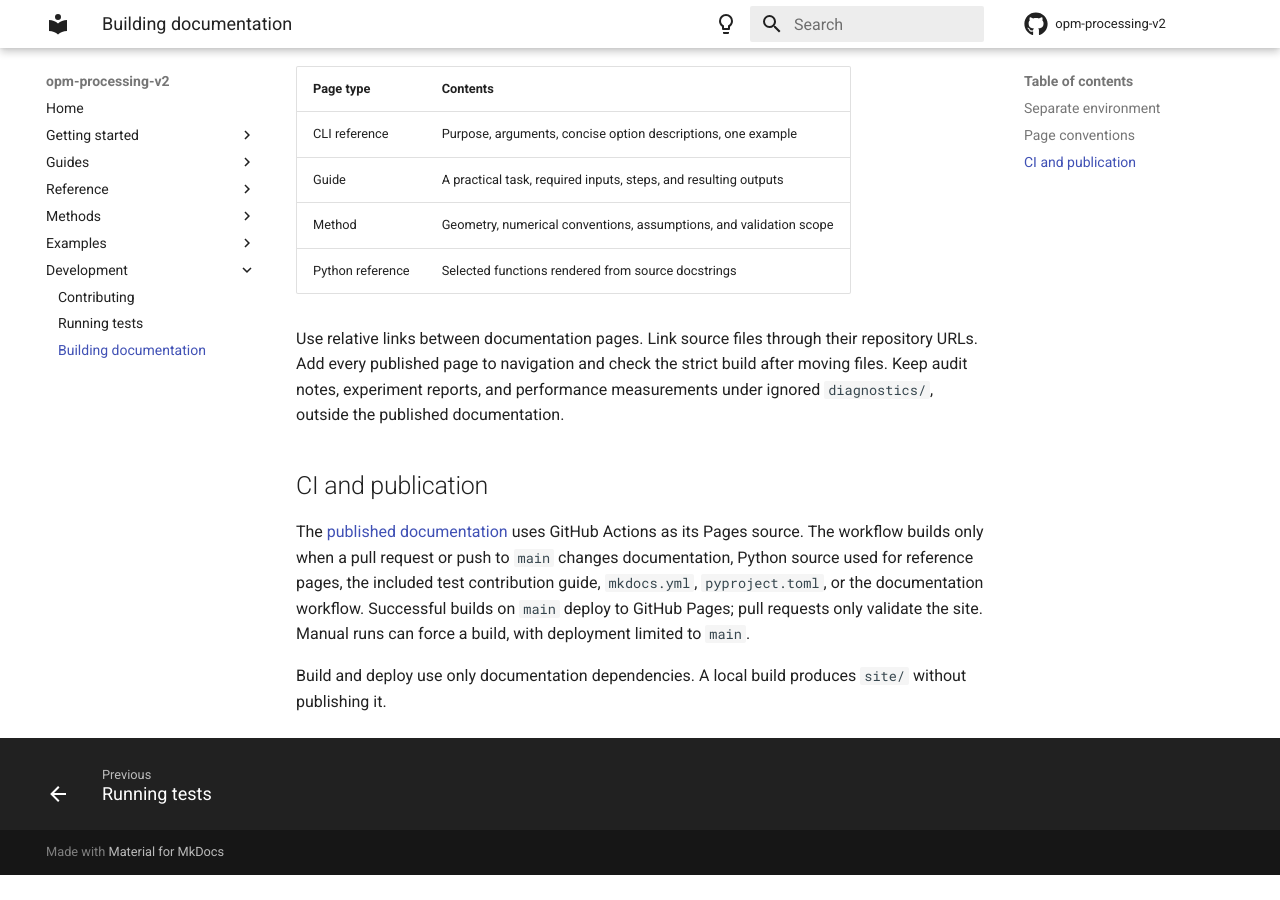
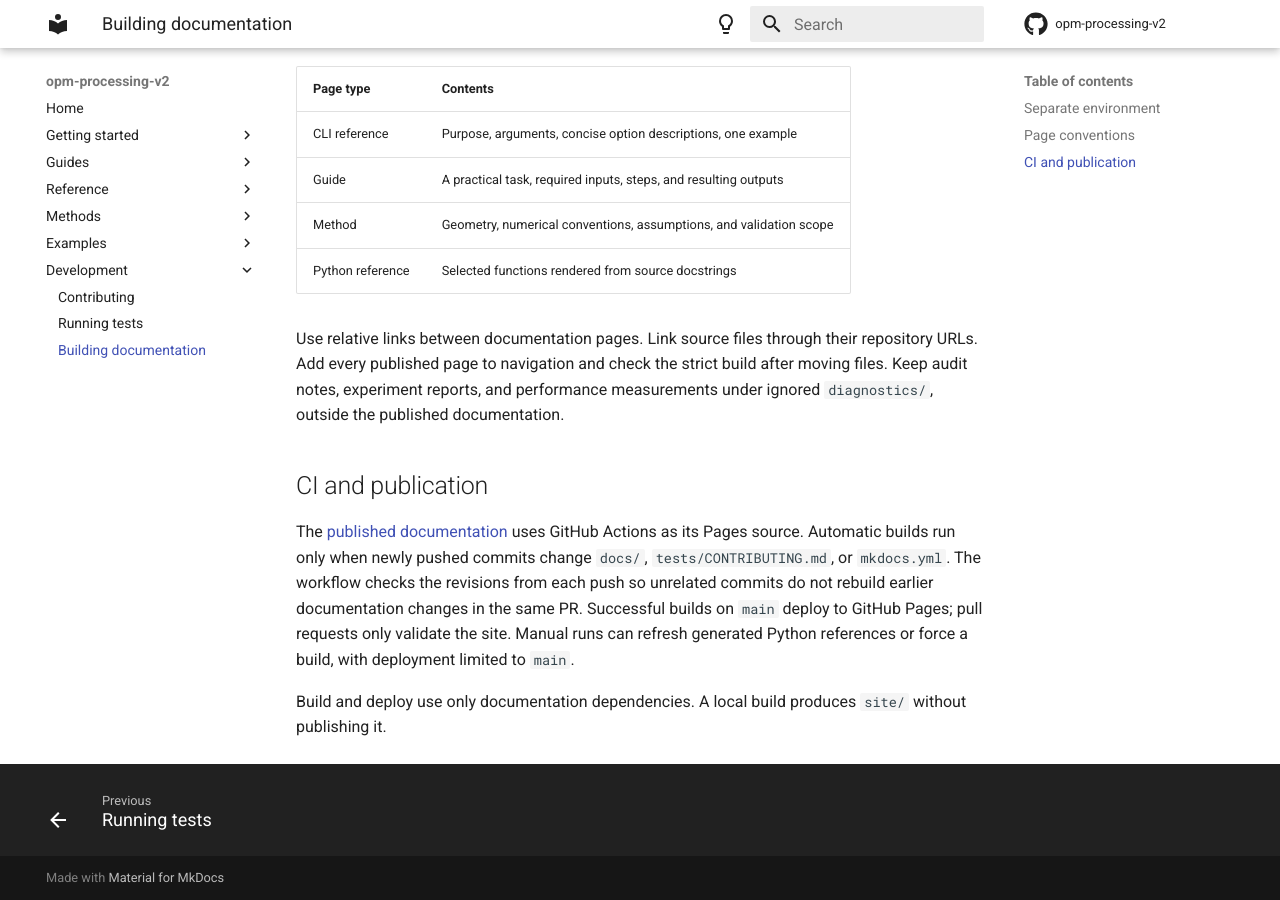
Before and after one commit to QI2lab/opm-processing-v2, an MkDocs documentation site: the page built from docs/development/documentation.md, in a window 1280 px wide and 900 px high, scrolled down 734 px. Built offline with MkDocs 1.6.1 and Material for MkDocs 9.7.7, drawn with Linux system fonts in a browser that asks for light colours; comment, search, counter and statistics services are not loaded; before the commit the page ends 1609 px from its top, so only the background shows below that.

Commit message:
fix: skip documentation builds when pushed content is unchanged

```diff
--- a/docs/development/documentation.md
+++ b/docs/development/documentation.md
@@ -44,12 +44,12 @@ measurements under ignored `diagnostics/`, outside the published documentation.
 ## CI and publication
 
 The [published documentation](https://qi2lab.github.io/opm-processing-v2/)
-uses GitHub Actions as its Pages source. The workflow builds only when a pull
-request or push to `main` changes documentation, Python source used for reference
-pages, the included test contribution guide, `mkdocs.yml`, `pyproject.toml`, or
-the documentation workflow. Successful builds on `main` deploy to GitHub Pages;
-pull requests only validate the site. Manual runs can force a build, with
-deployment limited to `main`.
+uses GitHub Actions as its Pages source. Automatic builds run only when newly
+pushed commits change `docs/`, `tests/CONTRIBUTING.md`, or `mkdocs.yml`. The workflow
+checks the revisions from each push so unrelated commits do not rebuild earlier
+documentation changes in the same PR. Successful builds on `main` deploy to
+GitHub Pages; pull requests only validate the site. Manual runs can refresh
+generated Python references or force a build, with deployment limited to `main`.
 
 Build and deploy use only documentation dependencies. A local build produces
 `site/` without publishing it.
```
Also changed, not shown: 1 other file.
